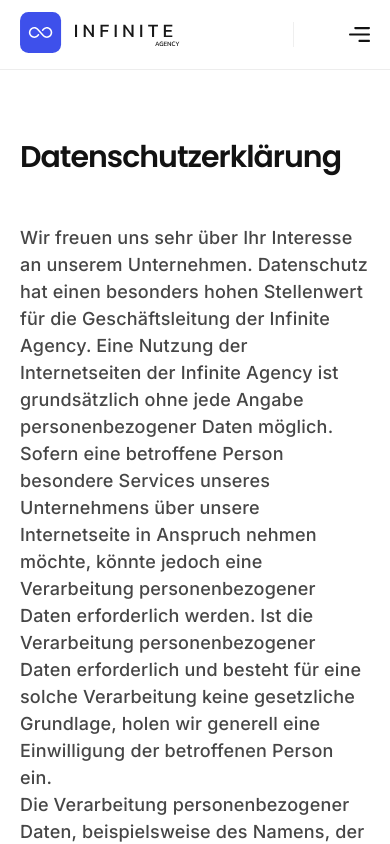
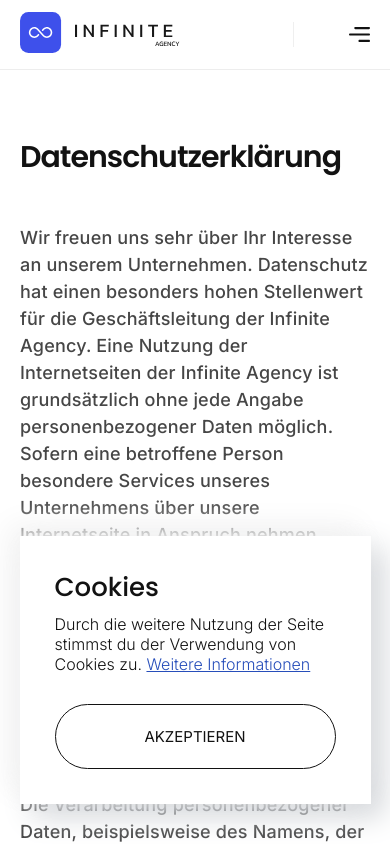
Before and after one commit to forthefuture05/nextjs_infiniteagency_08.08.2023, a Next.js app: page /datenschutz in a window 390 px wide. Shown: the top 844 px of the page. Built offline with nearby package versions, Linux system fonts and the light colour scheme.

Commit message:
Mobil Design finished

```diff
--- a/pages/_app.js
+++ b/pages/_app.js
@@ -1,8 +1,44 @@
+import CookieConsent from '@/src/small/CookieConsent/CookieConsent'
 import '@/styles/globals.css'
+import Cookies from 'js-cookie';
+import Head from 'next/head'
+import { useRouter } from 'next/router';
 
 export default function App({ Component, pageProps }) {
+  const router = useRouter();
+
+  console.log(Cookies.get("accCookies"));
+
+  const cookieC = Cookies.get("accCookies");
+
   return <>
+    <Head>
+      <link rel='canonical' href={`https://infiniteagency.de${router.asPath}`} />
+      <link rel="icon" href="https://infiniteagency.de/images/Infinite-Logo-Icon.svg" />
+      <meta property="og:title" content="Online Marketing Agentur aus München | Infinite Agency" />
+      <meta property="og:description" content="Professionelles Webdesign, SEO & SMM für digitales Wachstum. Kreative Lösungen, die beeindrucken. Entdecken Sie unsere Agentur aus München." />
+      <meta property="og:image" content="https://infiniteagency.de/images/infiniteLogo.png" />
+      <meta property="og:url" content="https://infiniteagency.de" />
+      <meta property="og:site_name" content="Infinite Agency" />
+
+      {/* Infinite Agency */}
+
+      {cookieC === "accepted" ? <>
+        <script strategy="lazyOnload" src={`https://www.googletagmanager.com/gtag/js?id=${process.env.NEXT_PUBLIC_GOOGLE_ANALYTICS}`} />
+
+        <script strategy="lazyOnload">
+          {`
+            window.dataLayer = window.dataLayer || [];
+            function gtag(){dataLayer.push(arguments);}
+            gtag('js', new Date());
+            gtag('config', '${process.env.NEXT_PUBLIC_GOOGLE_ANALYTICS}', {
+            page_path: window.location.pathname,
+            });
+          `}
+        </script>
+      </> : <></>}
+    </Head>
     <Component {...pageProps} />
-
+    <CookieConsent />
   </>
 }
--- a/pages/dienstleistungen.jsx
+++ b/pages/dienstleistungen.jsx
@@ -185,7 +185,7 @@ export default function dienstleistungen() {
                     </div>
                 </div>
 
-                <div className={styles.paket}>
+                <div className={`${styles.paket} ${styles.last}`}>
                     <div className={styles.top}>
                         <h2>One-Page Website/ <br /> Landingpage</h2>
 
--- a/src/big/BigMenu/BigMenu.jsx
+++ b/src/big/BigMenu/BigMenu.jsx
@@ -33,8 +33,8 @@ const BigMenu = props => {
             <div className={styles.main}>
                 <ul>
                     <li><Link href="/">Startseite</Link></li>
+                    <li><Link href="/dienstleistungen">Services</Link></li>
                     <li><Link href="/portfolio">Portfolio</Link></li>
-                    <li><Link href="/dienstleistungen">Services</Link></li>
                     <li><Link href="/blog">Blog</Link></li>
                     <li><Link href="/kontakt">Kontakt</Link></li>
                 </ul>
--- a/src/big/EditorJsTransformer/EditorJsTransformer.module.css
+++ b/src/big/EditorJsTransformer/EditorJsTransformer.module.css
@@ -19,12 +19,10 @@
     align-items: flex-start;
     gap: 15px;
     flex: 1 0 0;
-    padding: 0;
+    list-style-type: disc;
 }
 
 .inhalt li {
-    display: flex;
-    align-items: center;
     gap: 15px;
     align-self: stretch;
     color: #121212;
@@ -34,6 +32,15 @@
     font-weight: 500;
     line-height: 31px;
     letter-spacing: 0.2px;
+    align-items: flex-start;
+    list-style-type: disc !important;
+}
+
+.inhalt ul li img {
+    width: 28px;
+    height: auto;
+    padding-top: 5px;
+    display: none;
 }
 
 .inhalt p b,
@@ -48,7 +55,8 @@
     font-size: 30px;
     font-style: normal;
     font-weight: 600;
-    line-height: 110%; /* 27.5px */
+    line-height: 110%;
+    /* 27.5px */
     letter-spacing: -1px;
     margin: 0;
     margin-top: 40px;
@@ -71,6 +79,10 @@
     .inhalt h2 {
         font-size: 28px;
     }
+
+    .inhalt ul li {
+        font-size: 18px !important;
+    }
 }
 
 @media screen and (max-width: 600px) {
--- a/src/big/Kontakt/ContactForm.module.css
+++ b/src/big/Kontakt/ContactForm.module.css
@@ -192,6 +192,7 @@
     align-items: center;
     box-shadow: -12px -12px 28px 0px #F3F3F3, 12px 12px 29px 0px #D0D3D7;
     border-radius: 20px;
+    padding: 20px;
 }
 
 .coverMessage p {
@@ -210,6 +211,7 @@
     line-height: 36px;
     /* 120% */
     letter-spacing: -1px;
+    text-align: center;
 }
 
 .coverMessage .link {
--- /dev/null
+++ b/src/small/CookieConsent/CookieConsent.jsx
@@ -0,0 +1,36 @@
+import React, { useEffect, useState } from 'react'
+import styles from "./CookieConsent.module.css"
+import Cookies from 'js-cookie'
+import { useRouter } from 'next/router'
+
+const CookieConsent = (props) => {
+    const router = useRouter();
+
+    const [accCookies, setAccCookies] = useState(null);
+    useEffect(() => {
+        const acc = Cookies.get("accCookies");
+        if (acc) {
+            setAccCookies(true);
+        } else {
+            setAccCookies(false);
+        }
+    }, [])
+
+    const closeCookies = (event) => {
+        setAccCookies(true);
+        Cookies.set("accCookies", "accepted", { expires: 7 })
+        router.reload();
+    }
+
+    return (
+        <>
+            {accCookies === false && <div className={styles.cookie}>
+                <h3>Cookies</h3>
+                <p>Durch die weitere Nutzung der Seite stimmst du der Verwendung von Cookies zu. <a href="/datenschutz">Weitere Informationen</a></p>
+                <div><div className={styles.button} onClick={closeCookies}>Akzeptieren</div></div>
+            </div>}
+        </>
+    )
+}
+
+export default CookieConsent
--- /dev/null
+++ b/src/small/CookieConsent/CookieConsent.module.css
@@ -0,0 +1,58 @@
+.cookie {
+    padding: 35px;
+    background-color: #fff;
+    position: fixed;
+    z-index: 101;
+    left: 40px;
+    bottom: 40px;
+    box-shadow: -12px -12px 28px #f3f3f3, 12px 12px 28px #d0d3d7;
+}
+.cookie h3 {
+    color: #121212;
+    font-family: "Poppins", sans-serif;
+    font-size: 26px;
+    font-style: normal;
+    font-weight: 500;
+    line-height: 32.5px;
+    /* 125% */
+    margin: 0;
+    margin-bottom: 10px;
+}
+.cookie p {
+    font-family: "Inter", sans-serif;
+    color: #121212;
+    font-weight: 300;
+    font-size: 16px;
+    margin: 0;
+    margin-bottom: 30px;
+    max-width: 300px;
+}
+.cookie a {
+    color: #274eba;
+}
+.button {
+    display: block;
+    margin: 0 auto;
+    padding: 20px 65px;
+    border-radius: 100px;
+    border: 1.3px solid #121212;
+    color: #121212;
+    text-align: center;
+    font-family: "Inter", sans-serif;
+    font-size: 15px;
+    font-style: normal;
+    font-weight: 400;
+    line-height: 23.5px;
+    /* 156.667% */
+    text-transform: uppercase;
+    background: none !important;
+    cursor: pointer;
+}
+
+@media screen and (max-width: 500px) {
+    .cookie {
+        max-width: 90%;
+        left: 5%;
+        bottom: 40px;
+    }
+}
```
Also changed, not shown: styles/Dienstleistungen.module.css (+20 -2 lines), styles/Home.module.css (+47 -3 lines), styles/Portfolio.module.css (+31 -1 lines).
